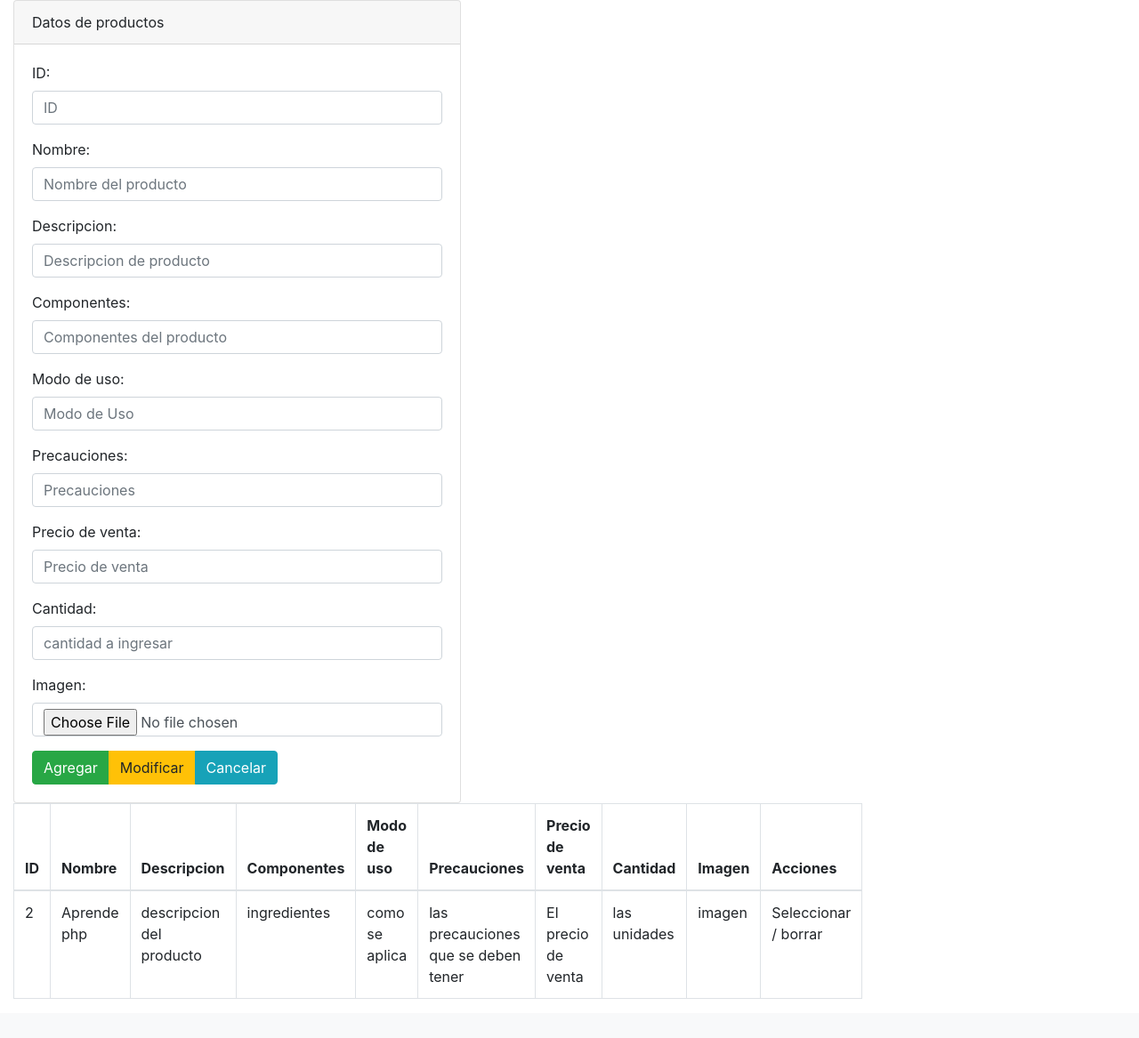
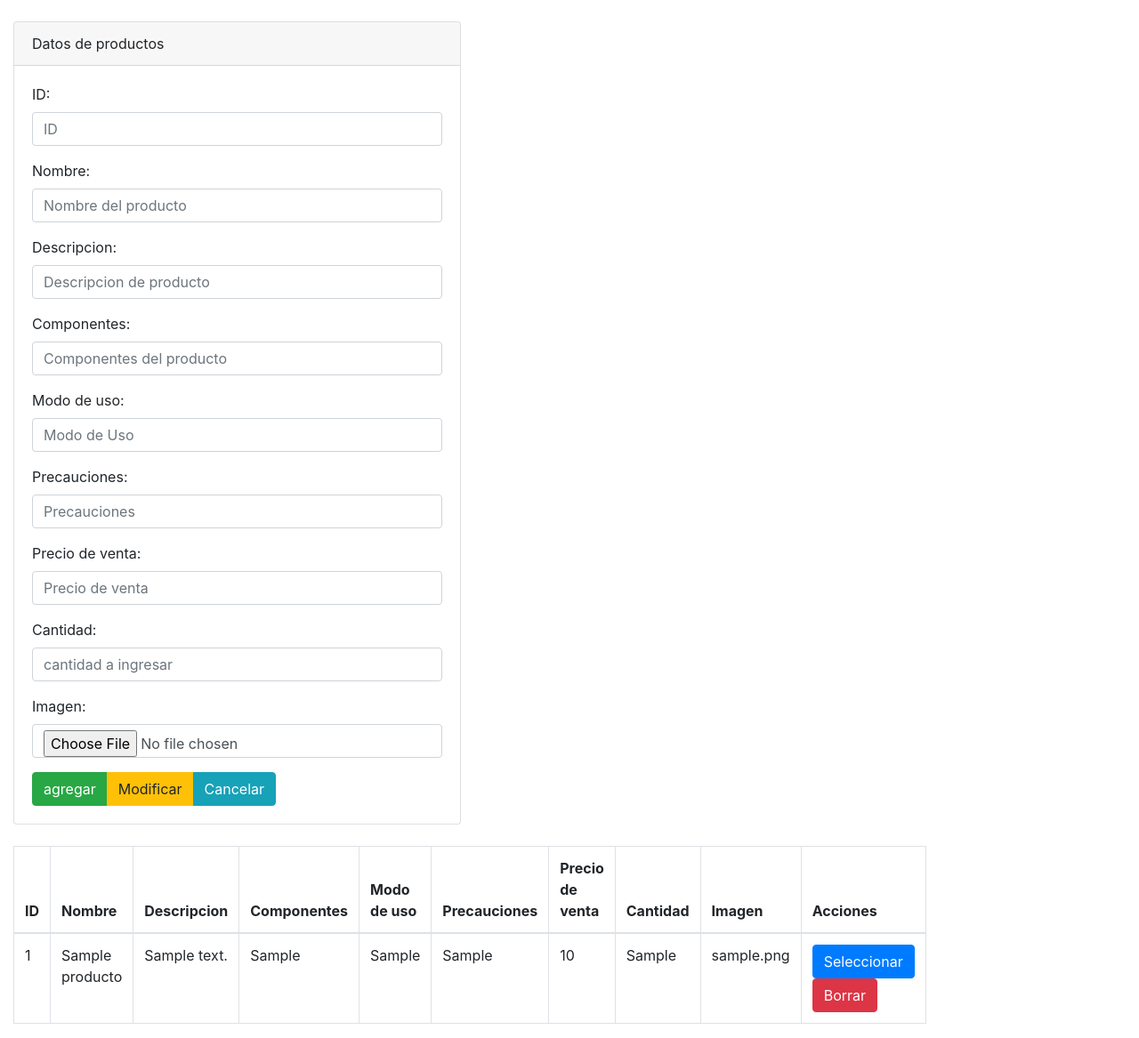
Before and after one commit to davidadpa/lujuriasexshopweb, a PHP site: page /PHP/administrador/seccion/productos.php in a window 1280 px wide. Shown: the part 56-1223 px from the top of the page at 89% size. Before the commit the page ends 1179 px from the top, so only its background shows below. Run offline with PHP 8.4, Linux system fonts and the light colour scheme; tables that the repository leaves empty or names only in its code hold one stand-in row (values such as "Sample post").

Commit message:
Update productos.php

```diff
--- a/PHP/administrador/seccion/productos.php
+++ b/PHP/administrador/seccion/productos.php
@@ -15,18 +15,46 @@ $accion=(isset($_POST['accion']))?$_POST['accion']:"";
 
 include("../config/db.php");
 
-switch($accion){
+switch($accion){ //Sirve para ingresar los tatos a la base de datos
+
   case "agregar";
-  $sentenciaSQL= $conexion->prepare("INSERT INTO tlb_producto (producto_id,producto_nombre) VALUES (:producto_id,:producto_nombre);");
+  $sentenciaSQL= $conexion->prepare("INSERT INTO tlb_producto (producto_id,producto_nombre,producto_descripcion,producto_componenetes,producto_modo_uso,producto_precauciones,producto_precio_venta,producto_cantidad,producto_imagen) VALUES (:producto_id,:producto_nombre,:producto_descripcion,:producto_componenetes,:producto_modo_uso,:producto_precauciones,:producto_precio_venta,:producto_cantidad,:producto_imagen);");
   $sentenciaSQL->bindParam(':producto_id',$txtID);
   $sentenciaSQL->bindParam(':producto_nombre',$txtNombre);
+  $sentenciaSQL->bindParam(':producto_descripcion',$txtdescripcion);
+  $sentenciaSQL->bindParam(':producto_componenetes',$txtcomponentes);
+  $sentenciaSQL->bindParam(':producto_modo_uso',$txtmodo_uso);
+  $sentenciaSQL->bindParam(':producto_precauciones',$txtprecauciones);
+  $sentenciaSQL->bindParam(':producto_precio_venta',$txtprecio_venta);
+  $sentenciaSQL->bindParam(':producto_cantidad',$txtcantidad);
+  $sentenciaSQL->bindParam(':producto_imagen',$imagen_producto);
+  $sentenciaSQL->execute();
+  //echo "Presionado boton agregar";
+  break;
+
+
+
+  case "modificar";
+
+  $sentenciaSQL= $conexion->prepare("UPDATE tlb_producto SET producto_nombre=:producto_nombre, producto_descripcion=:producto_descripcion, producto_componenetes=:producto_componenetes, producto_modo_uso=:producto_modo_uso, producto_precauciones=:producto_precauciones, producto_precio_venta=:producto_precio_venta, producto_cantidad=:producto_cantidad WHERE producto_id=:producto_id");
+  $sentenciaSQL->bindParam(':producto_id',$txtID);
+  $sentenciaSQL->bindParam(':producto_nombre',$txtNombre);
+  $sentenciaSQL->bindParam(':producto_descripcion',$txtdescripcion);
+  $sentenciaSQL->bindParam(':producto_componenetes',$txtcomponentes);
+  $sentenciaSQL->bindParam(':producto_modo_uso',$txtmodo_uso);
+  $sentenciaSQL->bindParam(':producto_precauciones',$txtprecauciones);
+  $sentenciaSQL->bindParam(':producto_precio_venta',$txtprecio_venta);
+  $sentenciaSQL->bindParam(':producto_cantidad',$txtcantidad);
   $sentenciaSQL->execute();
 
-  echo "Presionado boton agregar";
-  break;
+  if($imagen_producto!=""){
 
-  case "modificar";
-  echo "Presionado boton modificar";
+    $sentenciaSQL= $conexion->prepare("UPDATE tlb_producto SET producto_imagen=:producto_imagen WHERE producto_id=:producto_id");
+    $sentenciaSQL->bindParam(':producto_imagen',$imagen_producto);
+    $sentenciaSQL->bindParam(':producto_id',$txtID);
+    $sentenciaSQL->execute();
+  }
+  //echo "Presionado boton modificar";
   break;
 
   case "eliminar";
@@ -34,12 +62,44 @@ switch($accion){
   break;
 
 
+
+
+  case "Seleccionar";
+  $sentenciaSQL= $conexion->prepare("SELECT * FROM tlb_producto WHERE producto_id=:producto_id");
+  $sentenciaSQL->bindParam(':producto_id',$txtID);
+  $sentenciaSQL->execute();
+  $producto=$sentenciaSQL->fetch(PDO::FETCH_LAZY);
+  $txtNombre=$producto['producto_nombre'];
+  $txtdescripcion=$producto['producto_descripcion'];
+  $txtcomponentes=$producto['producto_componenetes'];
+  $txtmodo_uso=$producto['producto_modo_uso'];
+  $txtprecauciones=$producto['producto_precauciones'];
+  $txtprecio_venta=$producto['producto_precio_venta'];
+  $txtcantidad=$producto['producto_cantidad'];
+  $imagen_producto=$producto['producto_imagen'];
+  //echo "Presionado boton Seleccionar";
+  break;
+
+  case "Borrar";
+  $sentenciaSQL= $conexion->prepare("DELETE FROM tlb_producto WHERE producto_id=:producto_id");
+  $sentenciaSQL->bindParam(':producto_id',$txtID);
+  $sentenciaSQL->execute();
+  $lista_producto=$sentenciaSQL->fetchAll(PDO::FETCH_ASSOC);
+  //echo "Presionado boton Borrar";
+  break;
+
+
 }
+
+$sentenciaSQL= $conexion->prepare("SELECT * FROM tlb_producto"); //CREA LISTA DE PRODUCTOS DESDE LA BASE DE DATOS
+$sentenciaSQL->execute();
+$lista_producto=$sentenciaSQL->fetchAll(PDO::FETCH_ASSOC);
+
 
 
 ?>
 
-
+<br>
 <div class="col-md-5">
 
   <div class="card">
@@ -52,54 +112,57 @@ switch($accion){
 
         <div class = "form-group">
         <label for="txtID">ID:</label>
-        <input type="text" class="form-control" name="txtID" id="txtID" placeholder="ID">
+        <input type="text" class="form-control" value="<?php echo $txtID; ?>" name="txtID" id="txtID" placeholder="ID">
         </div>
 
         <div class = "form-group">
         <label for="txtNombre">Nombre:</label>
-        <input type="text" class="form-control" name="txtNombre" id="txtNombre" placeholder="Nombre del producto">
+        <input type="text" class="form-control" value="<?php echo $txtNombre; ?>" name="txtNombre" id="txtNombre" placeholder="Nombre del producto">
         </div>
 
         <div class = "form-group">
         <label for="txtdescripcion">Descripcion:</label>
-        <input type="text" class="form-control" name="txtdescripcion" id="txtdescripcion" placeholder="Descripcion de producto">
+        <input type="text" class="form-control" value="<?php echo $txtdescripcion; ?>" name="txtdescripcion" id="txtdescripcion" placeholder="Descripcion de producto">
         </div>
 
         <div class = "form-group">
         <label for="txtcomponentes">Componentes:</label>
-        <input type="text" class="form-control" name="txtcomponentes" id="txtcomponentes" placeholder="Componentes del producto">
+        <input type="text" class="form-control" value="<?php echo $txtcomponentes; ?>" name="txtcomponentes" id="txtcomponentes" placeholder="Componentes del producto">
         </div>
 
         <div class = "form-group">
         <label for="txtmodo_uso">Modo de uso:</label>
-        <input type="text" class="form-control" name="txtmodo_uso" id="txtmodo_uso" placeholder="Modo de Uso">
+        <input type="text" class="form-control" value="<?php echo $txtmodo_uso; ?>" name="txtmodo_uso" id="txtmodo_uso" placeholder="Modo de Uso">
         </div>
 
         <div class = "form-group">
         <label for="txtprecauciones">Precauciones:</label>
-        <input type="text" class="form-control" name="txtprecauciones" id="txtprecauciones" placeholder="Precauciones">
+        <input type="text" class="form-control" value="<?php echo $txtprecauciones; ?>"  name="txtprecauciones" id="txtprecauciones" placeholder="Precauciones">
         </div>
 
         <div class = "form-group">
         <label for="txtprecio_venta">Precio de venta:</label>
-        <input type="text" class="form-control" name="txtprecio_venta" id="txtprecio_venta" placeholder="Precio de venta">
+        <input type="number" class="form-control" value="<?php echo $txtprecio_venta; ?>" name="txtprecio_venta" id="txtprecio_venta" placeholder="Precio de venta">
         </div>
 
         <div class = "form-group">
         <label for="txtcantidad">Cantidad:</label>
-        <input type="text" class="form-control" name="txtcantidad" id="txtcantidad" placeholder="cantidad a ingresar">
+        <input type="number" class="form-control" value="<?php echo $txtcantidad; ?>" name="txtcantidad" id="txtcantidad" placeholder="cantidad a ingresar">
         </div>
 
         <div class = "form-group">
         <label for="imagen_producto">Imagen:</label>
-        <input type="file" class="form-control" name="imagen_producto" id="imagen_producto" placeholder="Imagen del producto">
+        <?php echo $imagen_producto; ?>
+        <input type="file" class="form-control"  name="imagen_producto" id="imagen_producto" placeholder="Imagen del producto">
         </div>
 
 
         <div class="btn-group" role="group" aria-label="">
-          <button type="button" name="accion" value="agregar" class="btn btn-success">Agregar</button>
-          <button type="button" name="accion" value="modificar" class="btn btn-warning">Modificar</button>
+          <input type="submit" name="accion" value="agregar" class="btn btn-success">
+          <button type="submit" name="accion" value="modificar" class="btn btn-warning">Modificar</button>
           <button type="button" name="accion" value="eliminar" class="btn btn-info">Cancelar</button>
+
+
         </div>
 
 
@@ -113,11 +176,7 @@ switch($accion){
 
 </div>
 
-
-
-
-
-
+<br>
 
 
 
@@ -139,19 +198,32 @@ switch($accion){
       </tr>
     </thead>
     <tbody>
+
+      <?php foreach($lista_producto as $producto) { ?>
       <tr>
-        <td>2</td>
-        <td>Aprende php</td>
-        <td>descripcion del producto</td>
-        <td>ingredientes</td>
-        <td>como se aplica</td>
-        <td>las precauciones que se deben tener</td>
-        <td>El precio de venta</td>
-        <td>las unidades</td>
-        <td>imagen</td>
-        <td>Seleccionar / borrar</td>
+        <td><?php echo $producto['producto_id']; ?></td>
+        <td><?php echo $producto['producto_nombre']; ?></td>
+        <td><?php echo $producto['producto_descripcion']; ?></td>
+        <td><?php echo $producto['producto_componenetes']; ?></td>
+        <td><?php echo $producto['producto_modo_uso']; ?></td>
+        <td><?php echo $producto['producto_precauciones']; ?></td>
+        <td><?php echo $producto['producto_precio_venta']; ?></td>
+        <td><?php echo $producto['producto_cantidad']; ?></td>
+        <td><?php echo $producto['producto_imagen']; ?></td>
+        <td>
+
+
+
+          <form method="post">
+
+            <input type="hidden" name="txtID" id="txtID" value="<?php echo $producto['producto_id']; ?>"/>
+
+            <input type="submit" name="accion" value="Seleccionar" class="btn btn-primary"/>
+            <input type="submit" name="accion" value="Borrar" class="btn btn-danger"/>
+          </form>
+        </td>
       </tr>
-
+      <?php } ?>
     </tbody>
  </table>
 
```
